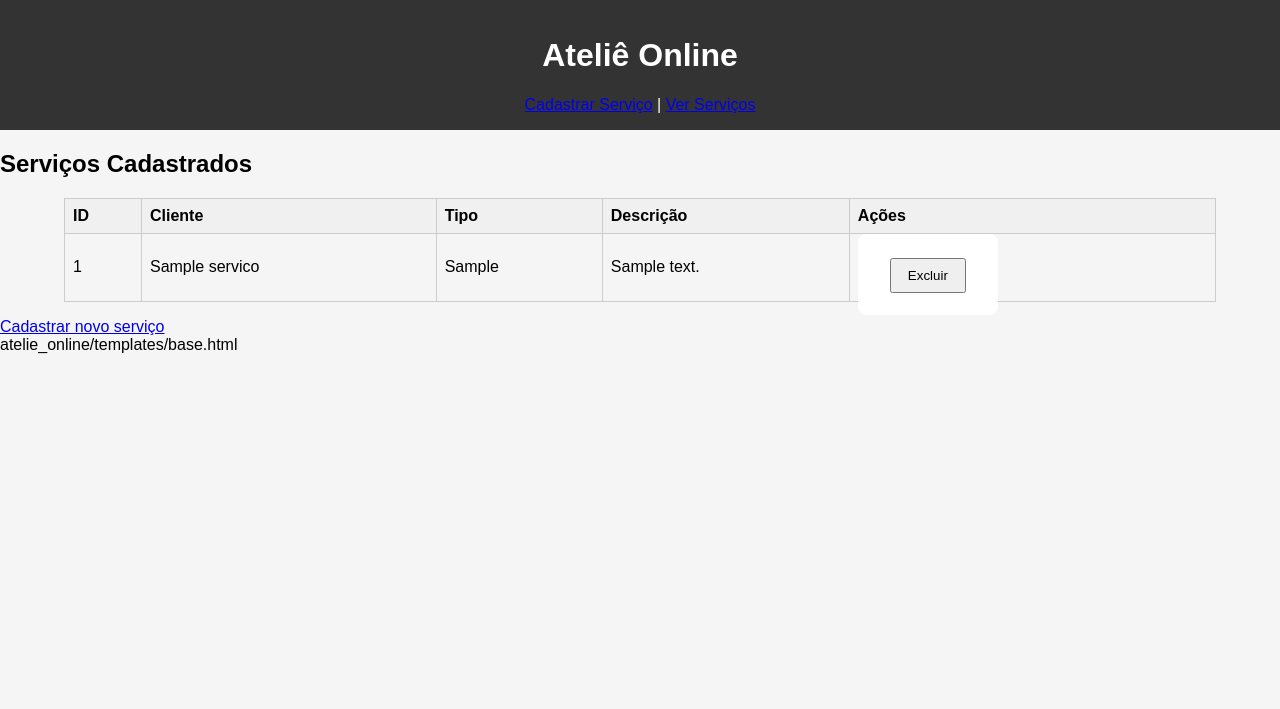
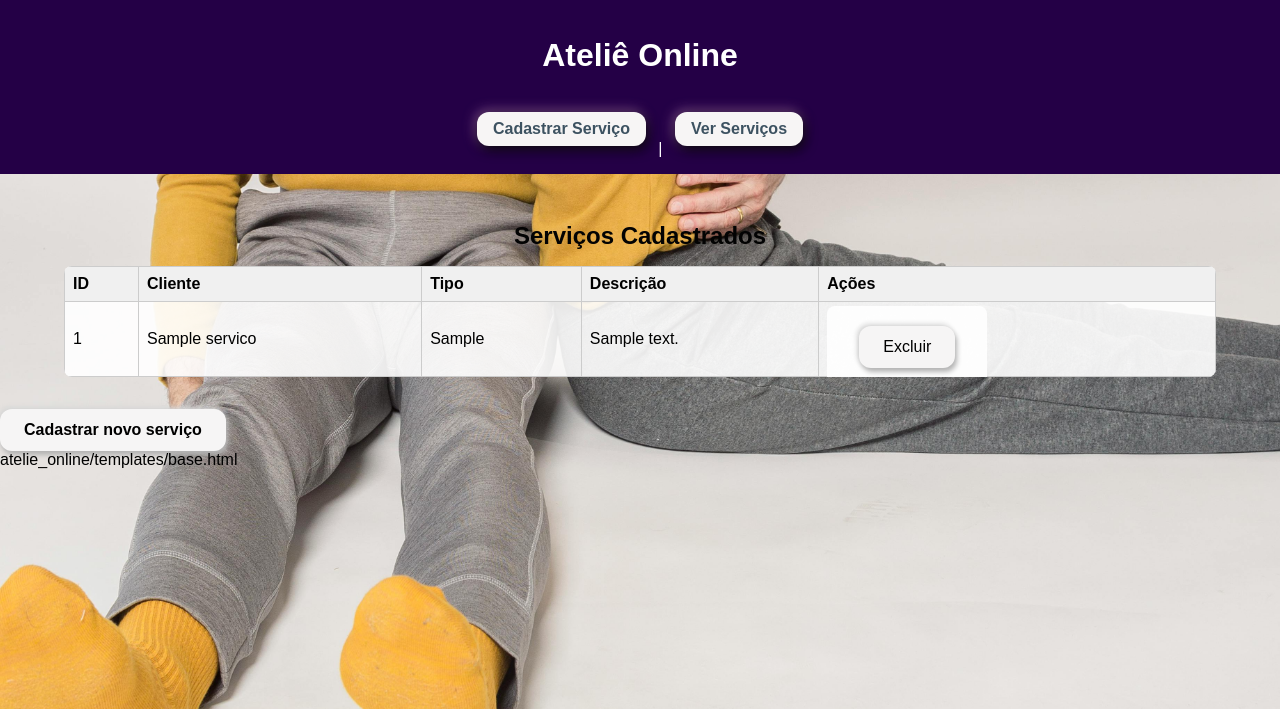
Before and after one commit to cavinatto/Atelie-Online, a Flask app: page /servicos in a window 1280 px wide. Shown: the top 709 px of the page. Run offline with Flask 3, Linux system fonts and the light colour scheme; tables that the repository leaves empty hold one stand-in row (values such as "Sample post").

Commit message:
css diferente,  não final

```diff
--- a/atelie_online/static/css/style.css
+++ b/atelie_online/static/css/style.css
@@ -1,40 +1,155 @@
+
 body {
   font-family: Arial, sans-serif;
   margin: 0;
   padding: 0;
-  background: #f5f5f5;
+  background: url('../img/pexels-alex-green-6625828.jpg') no-repeat center center fixed;
+  background-size: cover;
 }
+
+
 header {
-  background: #333;
+  background: #240046;
   color: #fff;
   padding: 1rem;
   text-align: center;
 }
+
+
+
 form {
   max-width: 400px;
   margin: 2rem auto;
-  background: #fff;
+  background: rgba(255,255,255,0.9);
   padding: 2rem;
   border-radius: 8px;
 }
+
 label {
   display: block;
   margin-top: 1rem;
 }
+
 input, textarea {
   width: 100%;
   padding: 0.5rem;
   margin-top: 0.5rem;
 }
+
+
 button {
   margin-top: 1rem;
-  padding: 0.5rem 1rem;
+  padding: 0.75rem 1.5rem;
+  border: none;
+  border-radius: 12px;
+  background: #f6f5f5;
+  box-shadow: 2px 4px 5px #b4b4b4, -2px -2px 5px #d6d6d6;
+  font-size: 1rem;
+  cursor: pointer;
+  transition: all 0.2s ease-in-out;
 }
 
+button:hover {
+  transform: translateY(-2px);
+}
+
+button:active {
+  box-shadow: inset 6px 6px 12px #d9d9d9, inset -6px -6px 12px #ffffff;
+}
+
+
+button.out {
+  margin-top: 100vh;
+  animation: entrar 2s forwards ease-in-out;
+}
+
+@keyframes entrar {
+  0% { margin-top: 100vh; }
+  100% { margin-top: 1rem; }
+}
+
+button.out:active {
+  animation: sair 2s forwards ease-in-out;
+  box-shadow: inset 6px 6px 12px #d9d9d9, inset -6px -6px 12px #ffffff;
+}
+
+@keyframes sair {
+  0% { margin-top: 1rem; }
+  100% { margin-top: 100vh; }
+}
+
+/*btn lista_serv*/
+.button {
+  display: inline-block;
+  margin-top: 1rem;
+  padding: 0.75rem 1.5rem;
+  border: none;
+  border-radius: 12px;
+  background: #f6f5f5;
+  box-shadow: 2px 4px 5px #b4b4b4, -2px -2px 5px #d6d6d6;
+  font-size: 1rem;
+  text-decoration: none;
+  color: #000;
+  font-weight: bold;
+  cursor: pointer;
+  transition: all 0.2s ease-in-out;
+  text-align: center;
+}
+
+.button:hover {
+  transform: translateY(-2px);
+}
+
+.button:active {
+  box-shadow: inset 6px 6px 12px #d9d9d9, inset -6px -6px 12px #ffffff;
+}
+
+
+nav {
+  margin-top: 0.5rem;
+  display: inline-block; /* faz o nav ocupar só o necessário */
+  text-align: center;
+
+}
+
+nav a {
+  display: inline-block;
+  margin: 0.5rem;
+  padding: 0.5rem 1rem;
+  border-radius: 12px;
+  background: #f7f5f5;
+  box-shadow: 2px 4px 12px #030006, -2px -2px 12px #7a4a87;
+  text-decoration: none;
+  color: #3d5261;
+  font-weight: bold;
+  transition: all 0.3s ease-in-out;
+  cursor: pointer;
+  position: relative;
+  overflow: hidden;
+}
+
+nav a:hover {
+  transform: translateY(-2px);
+}
+
+nav a:active {
+  box-shadow: inset 6px 6px 12px #d9d9d9, inset -6px -6px 12px #ffffff;
+}
+
+main h2 {
+  text-align: center;   /* centraliza */
+  margin-top: 3rem;     /* desce o texto */
+  margin-bottom: 1rem;  /* espaço entre o texto e o form */
+  color: #030303;          /* ajusta a cor se quiser */
+}
+/* --- TABELA --- */
 table {
   width: 90%;
   margin: 1rem auto;
   border-collapse: collapse;
+  background: rgba(255, 255, 255, 0.9);
+  border-radius: 8px;
+  overflow: hidden;
 }
 
 table th, table td {
@@ -46,5 +161,3 @@ table th, table td {
 table th {
   background-color: #f0f0f0;
 }
-
-/*atelie_online/static/css/style.css
--- a/atelie_online/templates/lista_servicos.html
+++ b/atelie_online/templates/lista_servicos.html
@@ -29,7 +29,7 @@
   </tbody>
 </table>
 
-<a href="{{ url_for('servico.cadastrar_servico') }}">Cadastrar novo serviço</a>
+<a href="{{ url_for('servico.cadastrar_servico') }}" class="button">Cadastrar novo serviço</a>
 {% endblock %}
 
 ``atelie_online/templates/lista_serviços.html``
```
Also changed, not shown: atelie_online/static/img/pexels-alex-green-6625828.jpg (added).
